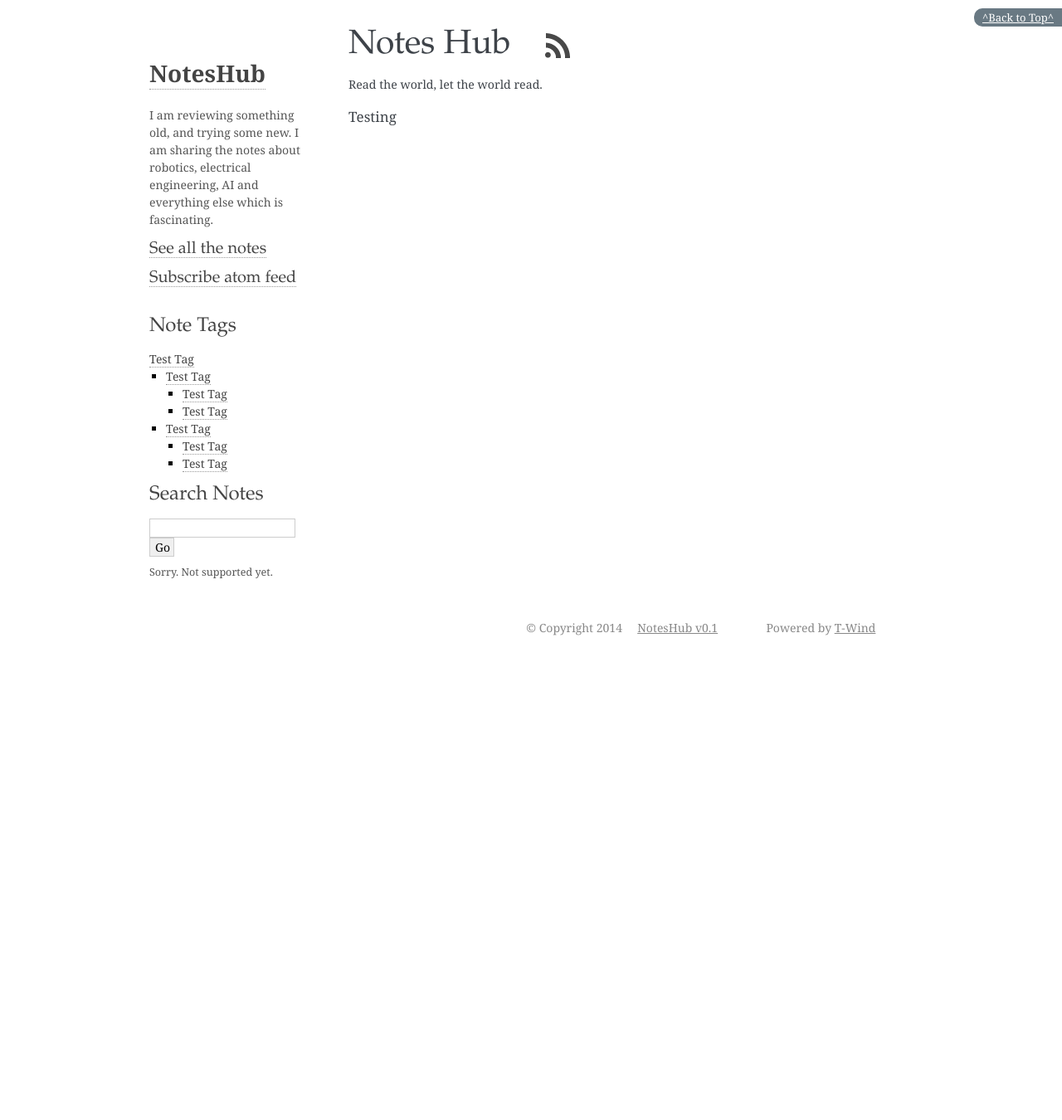
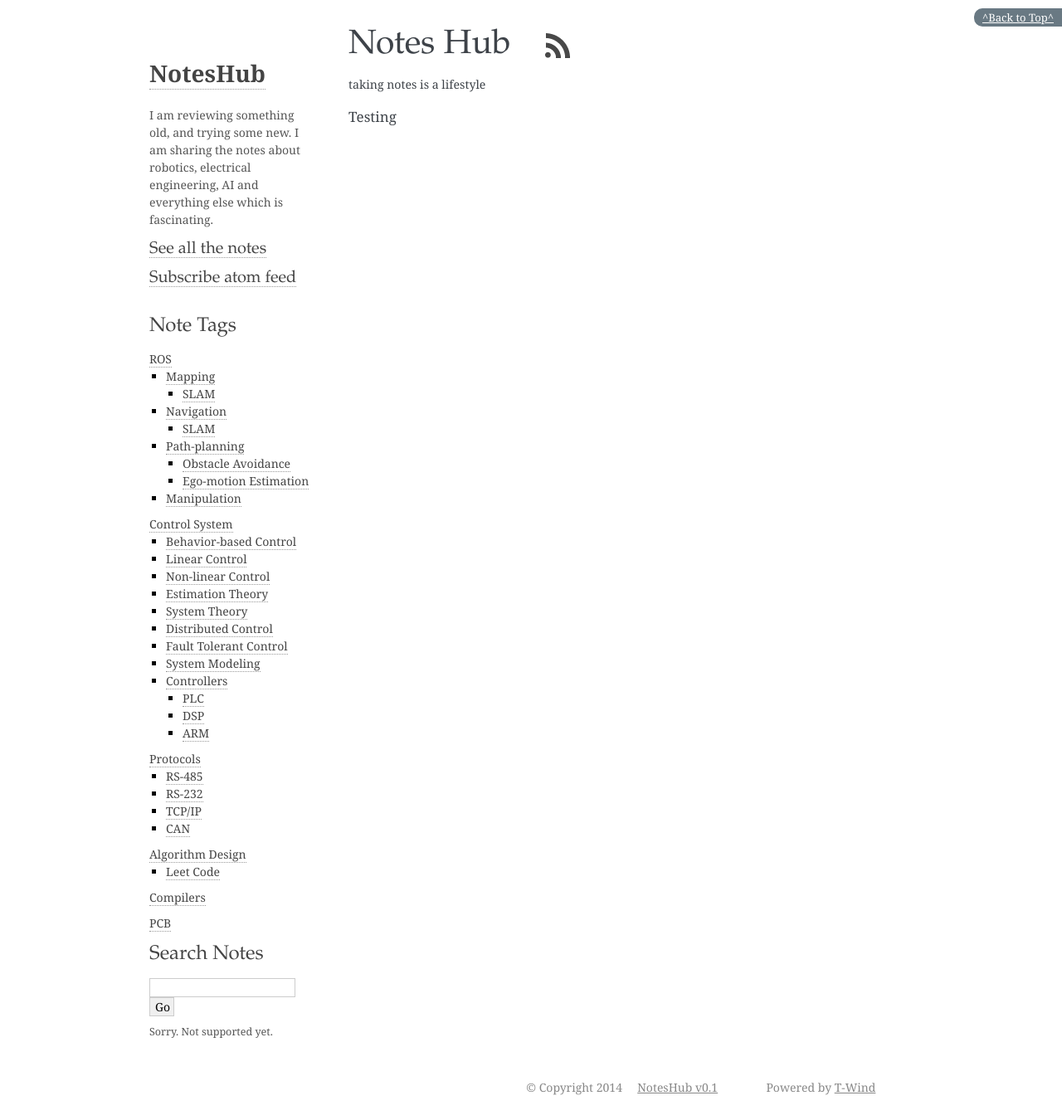
Before and after one commit to wxue/xiakelite, a Python web app: template app/templates/noteshub.html in a window 1280 px wide. Shown: the whole page at 83% size. Before the commit the page ends 766 px from the top, so only its background shows below. Run offline with Jinja, Linux system fonts and the light colour scheme; the template is opened without the code that fills it, so the values that code supplies are empty.

Commit message:
tags modify

```diff
--- a/app/templates/includes/notes_nav.html
+++ b/app/templates/includes/notes_nav.html
@@ -5,27 +5,100 @@
           I am reviewing something old, and trying some new. I am sharing the notes about robotics, electrical engineering, AI and everything else which is fascinating.
         </p>
 
-        <h4><a href="../note/">See all the notes</a></h4>
-        <h4><a href="../ntfeed.atom" target="blank">Subscribe atom feed</a></h4>
+        <h4><a href="/note/">See all the notes</a></h4>
+        <h4><a href="/ntfeed.atom" target="blank">Subscribe atom feed</a></h4>
         <br>
 
         <h3>Note Tags</h3>
         <ul>
-          <li><a class="reference internal" href="#">Test Tag</a>
+          <li><a class="reference internal" href="#">ROS</a>
           <ul>
-            <li><a class="reference internal" href="#">Test Tag</a>
+            <li><a class="reference internal" href="#">Mapping</a>
               <ul>
-                <li><a class="reference internal" href="#">Test Tag</a></li>
-                <li><a class="reference internal" href="#">Test Tag</a></li>
+                <li><a class="reference internal" href="#">SLAM</a></li>
               </ul>
             </li>
-            <li><a class="reference internal" href="#">Test Tag</a>
+            <li><a class="reference internal" href="#">Navigation</a>
               <ul>
-                <li><a class="reference internal" href="#">Test Tag</a></li>
-                <li><a class="reference internal" href="#">Test Tag</a></li>
+                <li><a class="reference internal" href="#">SLAM</a></li>
               </ul>
+            </li>
+            <li><a class="reference internal" href="#">Path-planning</a>
+              <ul>
+                <li><a class="reference internal" href="#">Obstacle Avoidance</a></li>
+                <li><a class="reference internal" href="#">Ego-motion Estimation</a></li>
+              </ul>
+            </li>
+            <li><a class="reference internal" href="#">Manipulation</a>
+            </li>
           </ul>
+          </li>
         </ul>
+
+        <ul>
+          <li><a class="reference internal" href="#">Control System</a>
+          <ul>
+            <li><a class="reference internal" href="#">Behavior-based Control</a>
+            </li>
+            <li><a class="reference internal" href="#">Linear Control</a>
+            </li>
+            <li><a class="reference internal" href="#">Non-linear Control</a>
+            </li>
+            <li><a class="reference internal" href="#">Estimation Theory</a>
+            </li>
+            <li><a class="reference internal" href="#">System Theory</a>
+            </li>
+            <li><a class="reference internal" href="#">Distributed Control</a>
+            </li>
+            <li><a class="reference internal" href="#">Fault Tolerant Control</a>
+            </li>
+            <li><a class="reference internal" href="#">System Modeling</a>
+            </li>
+            <li><a class="reference internal" href="#">Controllers</a>
+              <ul>
+                <li><a class="reference internal" href="#">PLC</a></li>
+                <li><a class="reference internal" href="#">DSP</a></li>
+                <li><a class="reference internal" href="#">ARM</a></li>
+              </ul>
+            </li>
+          </ul>
+          </li>
+        </ul>
+
+        <ul>
+          <li><a class="reference internal" href="#">Protocols</a>
+          <ul>
+            <li><a class="reference internal" href="#">RS-485</a>
+            </li>
+            <li><a class="reference internal" href="#">RS-232</a>
+            </li>
+            <li><a class="reference internal" href="#">TCP/IP</a>
+            </li>
+            <li><a class="reference internal" href="#">CAN</a>
+            </li>
+          </ul>
+          </li>
+        </ul>
+
+        <ul>
+          <li><a class="reference internal" href="#">Algorithm Design</a>
+          <ul>
+            <li><a class="reference internal" href="#">Leet Code</a>
+            </li>
+          </ul>
+          </li>
+        </ul>
+
+        <ul>
+          <li><a class="reference internal" href="#">Compilers</a>
+          </li>
+        </ul>
+
+        <ul>
+          <li><a class="reference internal" href="#">PCB</a>
+          </li>
+        </ul>
+
 
         <div id="searchbox">
           <h3>Search Notes</h3>
--- a/app/templates/note.html
+++ b/app/templates/note.html
@@ -9,7 +9,6 @@
     <a href="/ntfeed.atom" target="_blank"><img src="/img/rss32.png" alt="" style="vertical-align:middle;">
     </a>
   </h2>
-  <small>Read the world, let the world read.</small>
   <br><br>
 
   {% for note in notes %}
--- a/app/templates/noteshub.html
+++ b/app/templates/noteshub.html
@@ -6,7 +6,7 @@
     <a href="/ntfeed.atom" target="_blank"><img src="/img/rss32.png" alt="" style="vertical-align:middle;">
     </a>
   </h1>
-  <small>Read the world, let the world read.</small>
+  <small>taking notes is a lifestyle</small>
   <p></p>
 </div>
 <div>
--- a/app/views.py
+++ b/app/views.py
@@ -144,7 +144,7 @@ def get_note(number):
         return render_template('404.html'), 404
 
     return render_template(
-        'note.html',
+        'note_reading.html',
         note=note,
     )
 
```
Also changed, not shown: app/templates/note_reading.html (added, +21 -0 lines).
